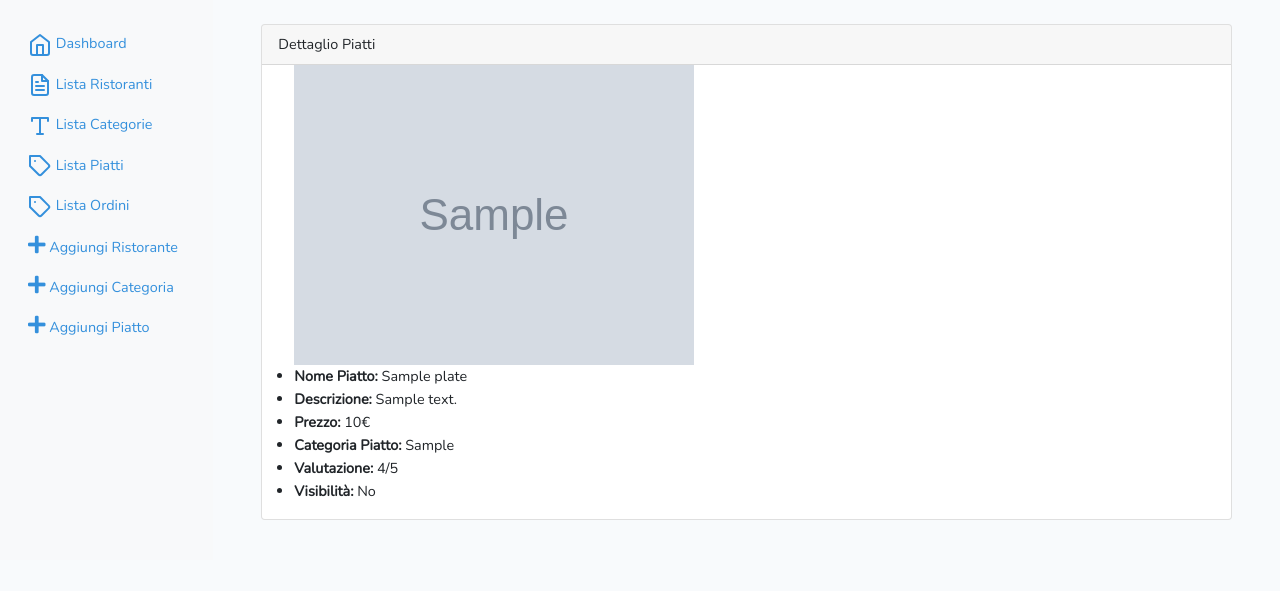
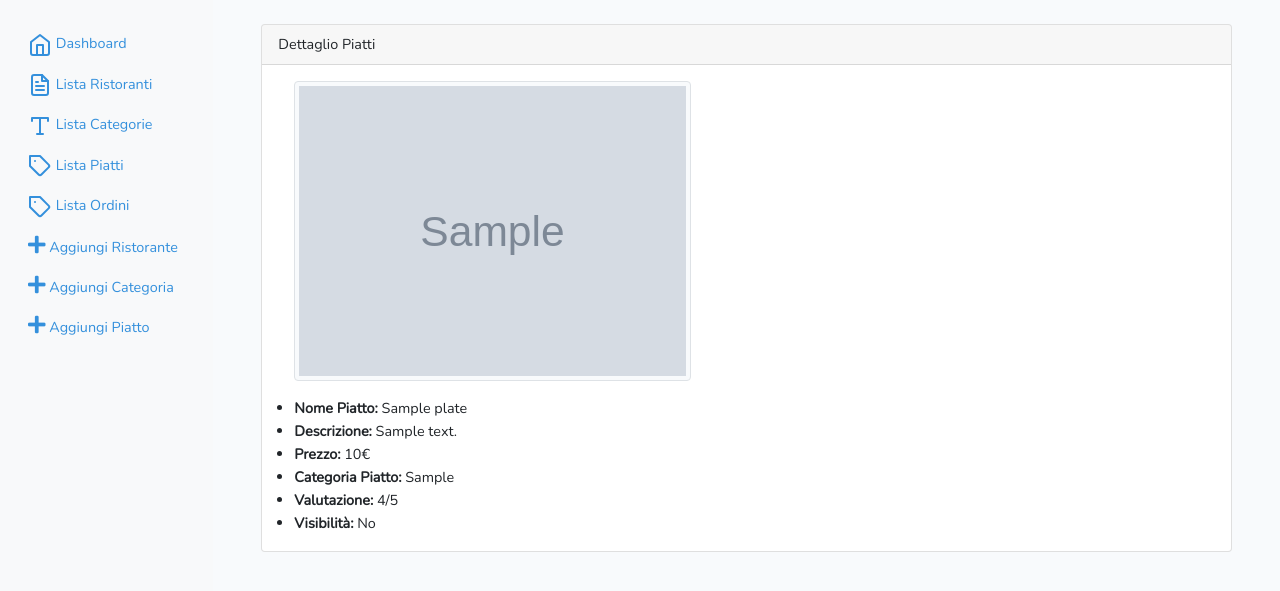
Before and after one commit to VitoMars/proj-deliveboo, a Laravel app: template resources/views/admin/plates/show.blade.php in a window 1280 px wide. Shown: the part 39-630 px from the top of the page. Run offline with Laravel 8, Linux system fonts and the light colour scheme; the template is opened without the code that fills it: most values are stand-ins (such as "Sample title", 1, 10 or a date in 2020); style sheets or scripts are compiled from the project's sources.

Commit message:
caricamento img plates

```diff
--- a/app/Http/Controllers/Admin/PlateController.php
+++ b/app/Http/Controllers/Admin/PlateController.php
@@ -57,7 +57,7 @@ class PlateController extends Controller
         // Verifico se è stata caricata un'immagine
         if (array_key_exists("image", $form_data)) {
             // Salviamo l'immagine e recuperiamo il percorso
-            $cover_path = Storage::put("post_covers", $form_data["image"]);
+            $cover_path = Storage::put("plate_covers", $form_data["image"]);
             // Aggiungiamo all'array che viene usato nella funzione fill
             // la chiave cover che contiene il percorso relativo dell'immagine caricata a partire da public/storage
             $form_data["cover"] = $cover_path;
--- a/resources/views/admin/plates/show.blade.php
+++ b/resources/views/admin/plates/show.blade.php
@@ -18,7 +18,7 @@
                 </div>
                 <ul>
                     @if($plate->cover)
-                    <img src="{{ asset('storage/'. $plate->cover)}}">
+                    <img class="img-thumbnail my-3" style="max-height: 300px" src="{{ asset('storage/'. $plate->cover)}}">
                     @endif
                     <li><strong>Nome Piatto: </strong>{{$plate["name"]}}</li>
                     <li><strong>Descrizione: </strong>{{$plate["description"]}}</li>
```
